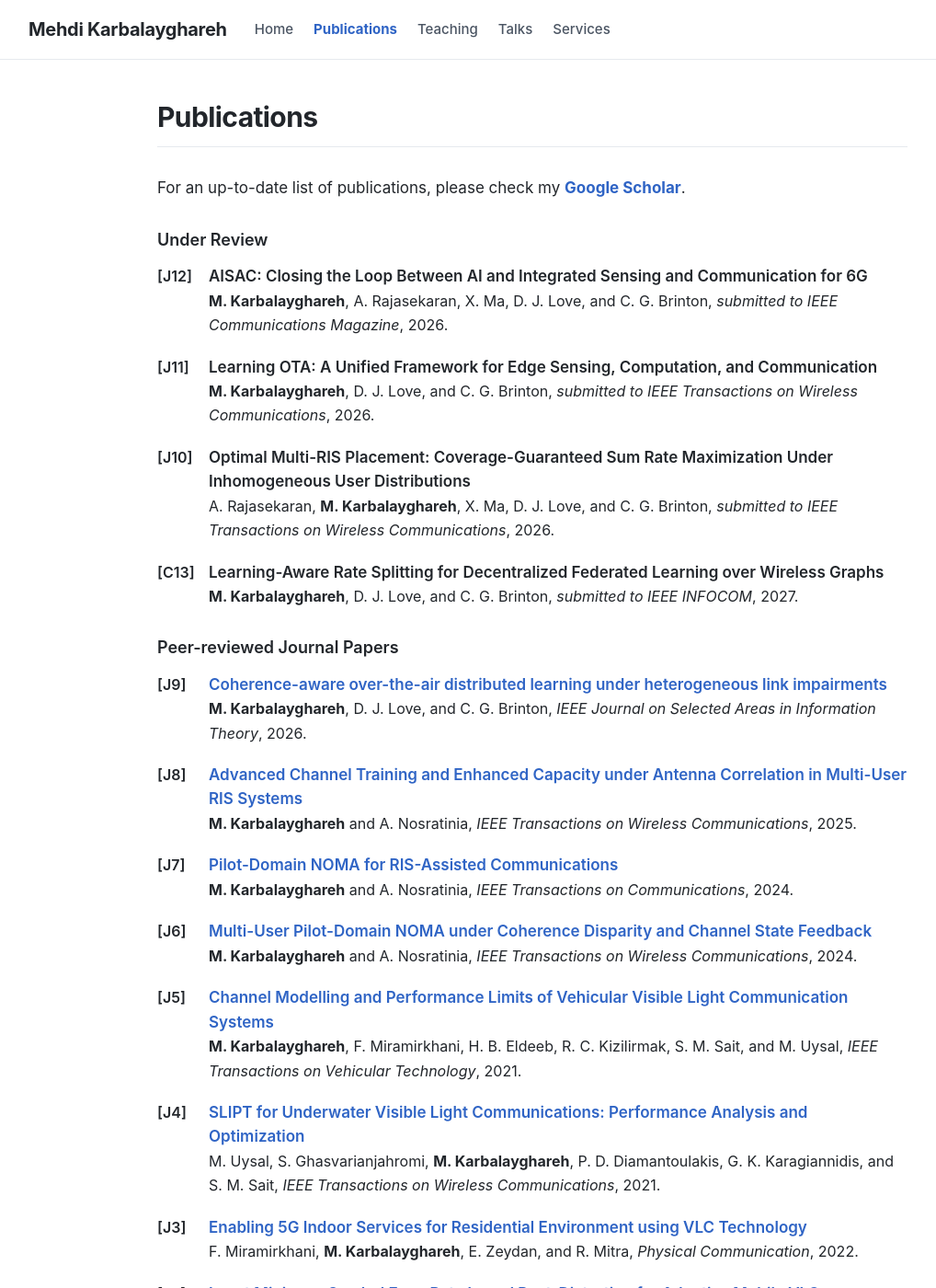
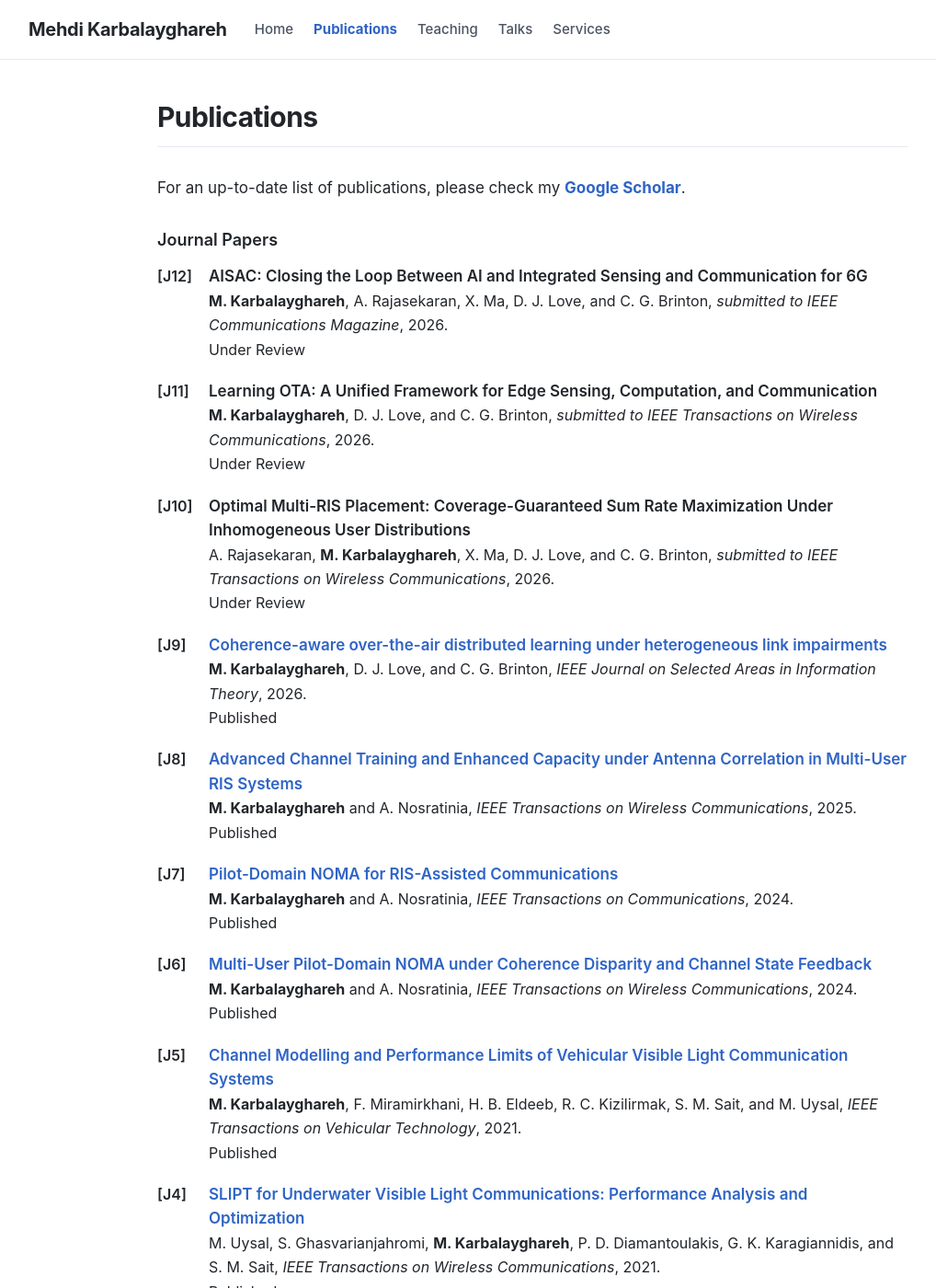
Before and after one commit to mkarbalaygh/mkarbalaygh.github.io, a Jekyll site: the page built from _pages/publications.md, in a window 1280 px wide and 1400 px high. Shown: the whole window at 92% size, without its empty margins (61-1079 px from the left). Built offline with Jekyll 4.4.1, drawn with Linux system fonts in a browser that asks for light colours; comment, search, counter and statistics services are not loaded; some of the changed text lies outside the part shown.

Commit message:
Merge under-review papers into journal and conference lists

```diff
--- a/_pages/publications.md
+++ b/_pages/publications.md
@@ -12,90 +12,111 @@ permalink: /publications/
     <strong><a href="https://scholar.google.com/citations?hl=en&amp;user=DRw2sL8AAAAJ&amp;view_op=list_works&amp;sortby=pubdate" target="_blank">Google Scholar</a></strong>.
   </p>
 
-  <h3 class="pub-subheading">Under Review</h3>
+  <h3 class="pub-subheading">Journal Papers</h3>
   <ul class="pub-list">
     <li class="pub-entry"><span class="pub-id">[J12]</span><span class="pub-title pub-title--unlinked">AISAC: Closing the Loop Between AI and Integrated Sensing and Communication for 6G</span><br>
       <strong>M. Karbalayghareh</strong>, A. Rajasekaran, X. Ma, D. J. Love, and C. G. Brinton, <em>submitted to IEEE Communications Magazine</em>, 2026.
+      <br><span class="pub-status pub-status--under-review">Under Review</span>
     </li>
     <li class="pub-entry"><span class="pub-id">[J11]</span><span class="pub-title pub-title--unlinked">Learning OTA: A Unified Framework for Edge Sensing, Computation, and Communication</span><br>
       <strong>M. Karbalayghareh</strong>, D. J. Love, and C. G. Brinton, <em>submitted to IEEE Transactions on Wireless Communications</em>, 2026.
+      <br><span class="pub-status pub-status--under-review">Under Review</span>
     </li>
     <li class="pub-entry"><span class="pub-id">[J10]</span><span class="pub-title pub-title--unlinked">Optimal Multi-RIS Placement: Coverage-Guaranteed Sum Rate Maximization Under Inhomogeneous User Distributions</span><br>
       A. Rajasekaran, <strong>M. Karbalayghareh</strong>, X. Ma, D. J. Love, and C. G. Brinton, <em>submitted to IEEE Transactions on Wireless Communications</em>, 2026.
+      <br><span class="pub-status pub-status--under-review">Under Review</span>
     </li>
-    <li class="pub-entry"><span class="pub-id">[C13]</span><span class="pub-title pub-title--unlinked">Learning-Aware Rate Splitting for Decentralized Federated Learning over Wireless Graphs</span><br>
-      <strong>M. Karbalayghareh</strong>, D. J. Love, and C. G. Brinton, <em>submitted to IEEE INFOCOM</em>, 2027.
+    <li class="pub-entry"><span class="pub-id">[J9]</span><a class="pub-title" href="https://scholar.google.com/scholar?hl=en&amp;q=Coherence-aware%20over-the-air%20distributed%20learning%20under%20heterogeneous%20link%20impairments" target="_blank" rel="noopener noreferrer" title="Find this paper on Google Scholar">Coherence-aware over-the-air distributed learning under heterogeneous link impairments</a><br>
+      <strong>M. Karbalayghareh</strong>, D. J. Love, and C. G. Brinton, <em>IEEE Journal on Selected Areas in Information Theory</em>, 2026.
+      <br><span class="pub-status pub-status--published">Published</span>
+    </li>
+    <li class="pub-entry"><span class="pub-id">[J8]</span><a class="pub-title" href="https://scholar.google.com/scholar?hl=en&amp;q=Advanced%20Channel%20Training%20and%20Enhanced%20Capacity%20under%20Antenna%20Correlation%20in%20Multi-User%20RIS%20Systems" target="_blank" rel="noopener noreferrer" title="Find this paper on Google Scholar">Advanced Channel Training and Enhanced Capacity under Antenna Correlation in Multi-User RIS Systems</a><br>
+      <strong>M. Karbalayghareh</strong> and A. Nosratinia, <em>IEEE Transactions on Wireless Communications</em>, 2025.
+      <br><span class="pub-status pub-status--published">Published</span>
+    </li>
+    <li class="pub-entry"><span class="pub-id">[J7]</span><a class="pub-title" href="https://scholar.google.com/scholar?hl=en&amp;q=Pilot-Domain%20NOMA%20for%20RIS-Assisted%20Communications" target="_blank" rel="noopener noreferrer" title="Find this paper on Google Scholar">Pilot-Domain NOMA for RIS-Assisted Communications</a><br>
+      <strong>M. Karbalayghareh</strong> and A. Nosratinia, <em>IEEE Transactions on Communications</em>, 2024.
+      <br><span class="pub-status pub-status--published">Published</span>
+    </li>
+    <li class="pub-entry"><span class="pub-id">[J6]</span><a class="pub-title" href="https://scholar.google.com/scholar?hl=en&amp;q=Multi-User%20Pilot-Domain%20NOMA%20under%20Coherence%20Disparity%20and%20Channel%20State%20Feedback" target="_blank" rel="noopener noreferrer" title="Find this paper on Google Scholar">Multi-User Pilot-Domain NOMA under Coherence Disparity and Channel State Feedback</a><br>
+      <strong>M. Karbalayghareh</strong> and A. Nosratinia, <em>IEEE Transactions on Wireless Communications</em>, 2024.
+      <br><span class="pub-status pub-status--published">Published</span>
+    </li>
+    <li class="pub-entry"><span class="pub-id">[J5]</span><a class="pub-title" href="https://scholar.google.com/scholar?hl=en&amp;q=Channel%20Modelling%20and%20Performance%20Limits%20of%20Vehicular%20Visible%20Light%20Communication%20Systems" target="_blank" rel="noopener noreferrer" title="Find this paper on Google Scholar">Channel Modelling and Performance Limits of Vehicular Visible Light Communication Systems</a><br>
+      <strong>M. Karbalayghareh</strong>, F. Miramirkhani, H. B. Eldeeb, R. C. Kizilirmak, S. M. Sait, and M. Uysal, <em>IEEE Transactions on Vehicular Technology</em>, 2021.
+      <br><span class="pub-status pub-status--published">Published</span>
+    </li>
+    <li class="pub-entry"><span class="pub-id">[J4]</span><a class="pub-title" href="https://scholar.google.com/scholar?hl=en&amp;q=SLIPT%20for%20Underwater%20Visible%20Light%20Communications%3A%20Performance%20Analysis%20and%20Optimization" target="_blank" rel="noopener noreferrer" title="Find this paper on Google Scholar">SLIPT for Underwater Visible Light Communications: Performance Analysis and Optimization</a><br>
+      M. Uysal, S. Ghasvarianjahromi, <strong>M. Karbalayghareh</strong>, P. D. Diamantoulakis, G. K. Karagiannidis, and S. M. Sait, <em>IEEE Transactions on Wireless Communications</em>, 2021.
+      <br><span class="pub-status pub-status--published">Published</span>
+    </li>
+    <li class="pub-entry"><span class="pub-id">[J3]</span><a class="pub-title" href="https://scholar.google.com/scholar?hl=en&amp;q=Enabling%205G%20Indoor%20Services%20for%20Residential%20Environment%20using%20VLC%20Technology" target="_blank" rel="noopener noreferrer" title="Find this paper on Google Scholar">Enabling 5G Indoor Services for Residential Environment using VLC Technology</a><br>
+      F. Miramirkhani, <strong>M. Karbalayghareh</strong>, E. Zeydan, and R. Mitra, <em>Physical Communication</em>, 2022.
+      <br><span class="pub-status pub-status--published">Published</span>
+    </li>
+    <li class="pub-entry"><span class="pub-id">[J2]</span><a class="pub-title" href="https://scholar.google.com/scholar?hl=en&amp;q=Least%20Minimum%20Symbol%20Error%20Rate%20based%20Post-Distortion%20for%20Adaptive%20Mobile%20VLC%20Transmission%20with%20Receiver%20Selection" target="_blank" rel="noopener noreferrer" title="Find this paper on Google Scholar">Least Minimum Symbol Error Rate based Post-Distortion for Adaptive Mobile VLC Transmission with Receiver Selection</a><br>
+      F. Miramirkhani, <strong>M. Karbalayghareh</strong>, and R. Mitra, <em>Physical Communication</em>, 2022.
+      <br><span class="pub-status pub-status--published">Published</span>
+    </li>
+    <li class="pub-entry"><span class="pub-id">[J1]</span><a class="pub-title" href="https://scholar.google.com/scholar?hl=en&amp;q=Effect%20of%20Scattering%20Phase%20Function%20on%20Underwater%20Visible%20Light%20Communication%20Channel%20Models" target="_blank" rel="noopener noreferrer" title="Find this paper on Google Scholar">Effect of Scattering Phase Function on Underwater Visible Light Communication Channel Models</a><br>
+      F. Miramirkhani, <strong>M. Karbalayghareh</strong>, and M. Uysal, <em>Physical Communication</em>, 2021.
+      <br><span class="pub-status pub-status--published">Published</span>
     </li>
   </ul>
 
-  <h3 class="pub-subheading">Peer-reviewed Journal Papers</h3>
+  <h3 class="pub-subheading">Conference Papers</h3>
   <ul class="pub-list">
-    <li class="pub-entry"><span class="pub-id">[J9]</span><a class="pub-title" href="https://scholar.google.com/scholar?hl=en&amp;q=Coherence-aware%20over-the-air%20distributed%20learning%20under%20heterogeneous%20link%20impairments" target="_blank" rel="noopener noreferrer" title="Find this paper on Google Scholar">Coherence-aware over-the-air distributed learning under heterogeneous link impairments</a><br>
-      <strong>M. Karbalayghareh</strong>, D. J. Love, and C. G. Brinton, <em>IEEE Journal on Selected Areas in Information Theory</em>, 2026.
+    <li class="pub-entry"><span class="pub-id">[C13]</span><span class="pub-title pub-title--unlinked">Learning-Aware Rate Splitting for Decentralized Federated Learning over Wireless Graphs</span><br>
+      <strong>M. Karbalayghareh</strong>, D. J. Love, and C. G. Brinton, <em>submitted to IEEE INFOCOM</em>, 2027.
+      <br><span class="pub-status pub-status--under-review">Under Review</span>
     </li>
-    <li class="pub-entry"><span class="pub-id">[J8]</span><a class="pub-title" href="https://scholar.google.com/scholar?hl=en&amp;q=Advanced%20Channel%20Training%20and%20Enhanced%20Capacity%20under%20Antenna%20Correlation%20in%20Multi-User%20RIS%20Systems" target="_blank" rel="noopener noreferrer" title="Find this paper on Google Scholar">Advanced Channel Training and Enhanced Capacity under Antenna Correlation in Multi-User RIS Systems</a><br>
-      <strong>M. Karbalayghareh</strong> and A. Nosratinia, <em>IEEE Transactions on Wireless Communications</em>, 2025.
-    </li>
-    <li class="pub-entry"><span class="pub-id">[J7]</span><a class="pub-title" href="https://scholar.google.com/scholar?hl=en&amp;q=Pilot-Domain%20NOMA%20for%20RIS-Assisted%20Communications" target="_blank" rel="noopener noreferrer" title="Find this paper on Google Scholar">Pilot-Domain NOMA for RIS-Assisted Communications</a><br>
-      <strong>M. Karbalayghareh</strong> and A. Nosratinia, <em>IEEE Transactions on Communications</em>, 2024.
-    </li>
-    <li class="pub-entry"><span class="pub-id">[J6]</span><a class="pub-title" href="https://scholar.google.com/scholar?hl=en&amp;q=Multi-User%20Pilot-Domain%20NOMA%20under%20Coherence%20Disparity%20and%20Channel%20State%20Feedback" target="_blank" rel="noopener noreferrer" title="Find this paper on Google Scholar">Multi-User Pilot-Domain NOMA under Coherence Disparity and Channel State Feedback</a><br>
-      <strong>M. Karbalayghareh</strong> and A. Nosratinia, <em>IEEE Transactions on Wireless Communications</em>, 2024.
-    </li>
-    <li class="pub-entry"><span class="pub-id">[J5]</span><a class="pub-title" href="https://scholar.google.com/scholar?hl=en&amp;q=Channel%20Modelling%20and%20Performance%20Limits%20of%20Vehicular%20Visible%20Light%20Communication%20Systems" target="_blank" rel="noopener noreferrer" title="Find this paper on Google Scholar">Channel Modelling and Performance Limits of Vehicular Visible Light Communication Systems</a><br>
-      <strong>M. Karbalayghareh</strong>, F. Miramirkhani, H. B. Eldeeb, R. C. Kizilirmak, S. M. Sait, and M. Uysal, <em>IEEE Transactions on Vehicular Technology</em>, 2021.
-    </li>
-    <li class="pub-entry"><span class="pub-id">[J4]</span><a class="pub-title" href="https://scholar.google.com/scholar?hl=en&amp;q=SLIPT%20for%20Underwater%20Visible%20Light%20Communications%3A%20Performance%20Analysis%20and%20Optimization" target="_blank" rel="noopener noreferrer" title="Find this paper on Google Scholar">SLIPT for Underwater Visible Light Communications: Performance Analysis and Optimization</a><br>
-      M. Uysal, S. Ghasvarianjahromi, <strong>M. Karbalayghareh</strong>, P. D. Diamantoulakis, G. K. Karagiannidis, and S. M. Sait, <em>IEEE Transactions on Wireless Communications</em>, 2021.
-    </li>
-    <li class="pub-entry"><span class="pub-id">[J3]</span><a class="pub-title" href="https://scholar.google.com/scholar?hl=en&amp;q=Enabling%205G%20Indoor%20Services%20for%20Residential%20Environment%20using%20VLC%20Technology" target="_blank" rel="noopener noreferrer" title="Find this paper on Google Scholar">Enabling 5G Indoor Services for Residential Environment using VLC Technology</a><br>
-      F. Miramirkhani, <strong>M. Karbalayghareh</strong>, E. Zeydan, and R. Mitra, <em>Physical Communication</em>, 2022.
-    </li>
-    <li class="pub-entry"><span class="pub-id">[J2]</span><a class="pub-title" href="https://scholar.google.com/scholar?hl=en&amp;q=Least%20Minimum%20Symbol%20Error%20Rate%20based%20Post-Distortion%20for%20Adaptive%20Mobile%20VLC%20Transmission%20with%20Receiver%20Selection" target="_blank" rel="noopener noreferrer" title="Find this paper on Google Scholar">Least Minimum Symbol Error Rate based Post-Distortion for Adaptive Mobile VLC Transmission with Receiver Selection</a><br>
-      F. Miramirkhani, <strong>M. Karbalayghareh</strong>, and R. Mitra, <em>Physical Communication</em>, 2022.
-    </li>
-    <li class="pub-entry"><span class="pub-id">[J1]</span><a class="pub-title" href="https://scholar.google.com/scholar?hl=en&amp;q=Effect%20of%20Scattering%20Phase%20Function%20on%20Underwater%20Visible%20Light%20Communication%20Channel%20Models" target="_blank" rel="noopener noreferrer" title="Find this paper on Google Scholar">Effect of Scattering Phase Function on Underwater Visible Light Communication Channel Models</a><br>
-      F. Miramirkhani, <strong>M. Karbalayghareh</strong>, and M. Uysal, <em>Physical Communication</em>, 2021.
-    </li>
-  </ul>
-
-  <h3 class="pub-subheading">Peer-reviewed Conference Papers</h3>
-  <ul class="pub-list">
     <li class="pub-entry"><span class="pub-id">[C12]</span><a class="pub-title" href="https://arxiv.org/abs/2607.18649" target="_blank" rel="noopener noreferrer">Distributed Edge Learning under Imperfect Data Sensing</a><br>
       <strong>M. Karbalayghareh</strong>, D. J. Love, and C. G. Brinton, <em>accepted for publication in IEEE ITW</em>, 2026.
+      <br><span class="pub-status pub-status--accepted">Accepted</span>
     </li>
     <li class="pub-entry"><span class="pub-id">[C11]</span><a class="pub-title" href="https://ieeexplore.ieee.org/abstract/document/11571334" target="_blank" rel="noopener noreferrer">Coherence-Aware Distributed Learning under Heterogeneous Downlink Impairments</a><br>
       <strong>M. Karbalayghareh</strong>, D. J. Love, and C. G. Brinton, <em>IEEE INFOCOM</em>, 2026.
+      <br><span class="pub-status pub-status--published">Published</span>
     </li>
     <li class="pub-entry"><span class="pub-id">[C10]</span><a class="pub-title" href="https://scholar.google.com/scholar?hl=en&amp;q=Optimal%20RIS%20Placement%20in%20Multi-User%20MISO%20Systems%20with%20User%20Randomness" target="_blank" rel="noopener noreferrer" title="Find this paper on Google Scholar">Optimal RIS Placement in Multi-User MISO Systems with User Randomness</a><br>
       A. Rajasekaran, <strong>M. Karbalayghareh</strong>, X. Ma, D. J. Love, and C. G. Brinton, <em>IEEE WiOpt</em>, 2026.
+      <br><span class="pub-status pub-status--published">Published</span>
     </li>
     <li class="pub-entry"><span class="pub-id">[C9]</span><a class="pub-title" href="https://scholar.google.com/scholar?hl=en&amp;q=Pilot-Domain%20NOMA%20for%20Multi-User%20RIS-Assisted%20Communications" target="_blank" rel="noopener noreferrer" title="Find this paper on Google Scholar">Pilot-Domain NOMA for Multi-User RIS-Assisted Communications</a><br>
       <strong>M. Karbalayghareh</strong> and A. Nosratinia, <em>IEEE ICC</em>, 2024.
+      <br><span class="pub-status pub-status--published">Published</span>
     </li>
     <li class="pub-entry"><span class="pub-id">[C8]</span><a class="pub-title" href="https://scholar.google.com/scholar?hl=en&amp;q=RIS-Assisted%20Downlink%20Transmission%20under%20Unequal%20Coherence%20Intervals%20and%20CSI%20Feedback" target="_blank" rel="noopener noreferrer" title="Find this paper on Google Scholar">RIS-Assisted Downlink Transmission under Unequal Coherence Intervals and CSI Feedback</a><br>
       <strong>M. Karbalayghareh</strong> and A. Nosratinia, <em>IEEE PIMRC</em>, 2023.
+      <br><span class="pub-status pub-status--published">Published</span>
     </li>
     <li class="pub-entry"><span class="pub-id">[C7]</span><a class="pub-title" href="https://scholar.google.com/scholar?hl=en&amp;q=Interaction%20of%20Pilot%20Reuse%20and%20Channel%20State%20Feedback%20under%20Coherence%20Disparity" target="_blank" rel="noopener noreferrer" title="Find this paper on Google Scholar">Interaction of Pilot Reuse and Channel State Feedback under Coherence Disparity</a><br>
       <strong>M. Karbalayghareh</strong> and A. Nosratinia, <em>IEEE ITW</em>, 2022.
+      <br><span class="pub-status pub-status--published">Published</span>
     </li>
     <li class="pub-entry"><span class="pub-id">[C6]</span><a class="pub-title" href="https://scholar.google.com/scholar?hl=en&amp;q=Vehicular%20Visible%20Light%20Communications%20with%20SPAD%20Receivers" target="_blank" rel="noopener noreferrer" title="Find this paper on Google Scholar">Vehicular Visible Light Communications with SPAD Receivers</a><br>
       <strong>M. Karbalayghareh</strong>, F. Miramirkhani, M. Safari, and M. Uysal, <em>IEEE WCNC</em>, 2019.
+      <br><span class="pub-status pub-status--published">Published</span>
     </li>
     <li class="pub-entry"><span class="pub-id">[C5]</span><a class="pub-title" href="https://scholar.google.com/scholar?hl=en&amp;q=Simultaneous%20Lightwave%20Information%20and%20Power%20Transfer%20in%20Underwater%20Visible%20Light%20Communications" target="_blank" rel="noopener noreferrer" title="Find this paper on Google Scholar">Simultaneous Lightwave Information and Power Transfer in Underwater Visible Light Communications</a><br>
       S. Ghasvarianjahromi, <strong>M. Karbalayghareh</strong>, P. D. Diamantoulakis, G. K. Karagiannidis, and M. Uysal, <em>IEEE PIMRC</em>, 2019.
+      <br><span class="pub-status pub-status--published">Published</span>
     </li>
     <li class="pub-entry"><span class="pub-id">[C4]</span><a class="pub-title" href="https://scholar.google.com/scholar?hl=en&amp;q=Resource%20Allocation%20for%20Downlink%20OFDMA%20in%20Underwater%20Visible%20Light%20Communications" target="_blank" rel="noopener noreferrer" title="Find this paper on Google Scholar">Resource Allocation for Downlink OFDMA in Underwater Visible Light Communications</a><br>
       M. Elamassie, <strong>M. Karbalayghareh</strong>, F. Miramirkhani, M. Uysal, M. Abdallah, and K. Qaraqe, <em>IEEE BlackSeaCom</em>, 2019.
+      <br><span class="pub-status pub-status--published">Published</span>
     </li>
     <li class="pub-entry"><span class="pub-id">[C3]</span><a class="pub-title" href="https://scholar.google.com/scholar?hl=en&amp;q=Comparative%20Performance%20Evaluation%20of%20VLC%2C%20LTE%20and%20WLAN%20Technologies%20in%20Indoor%20Environments" target="_blank" rel="noopener noreferrer" title="Find this paper on Google Scholar">Comparative Performance Evaluation of VLC, LTE and WLAN Technologies in Indoor Environments</a><br>
       A. Zeshan, <strong>M. Karbalayghareh</strong>, F. Miramirkhani, M. Uysal, and T. Baykas, <em>IEEE BlackSeaCom</em>, 2021.
+      <br><span class="pub-status pub-status--published">Published</span>
     </li>
     <li class="pub-entry"><span class="pub-id">[C2]</span><a class="pub-title" href="https://scholar.google.com/scholar?hl=en&amp;q=Adaptive%20DCO-OFDM%20for%20Underwater%20Visible%20Light%20Communications" target="_blank" rel="noopener noreferrer" title="Find this paper on Google Scholar">Adaptive DCO-OFDM for Underwater Visible Light Communications</a><br>
       M. Elamassie, <strong>M. Karbalayghareh</strong>, F. Miramirkhani, and M. Uysal, <em>IEEE SIU</em>, 2019.
+      <br><span class="pub-status pub-status--published">Published</span>
     </li>
     <li class="pub-entry"><span class="pub-id">[C1]</span><a class="pub-title" href="https://scholar.google.com/scholar?hl=en&amp;q=Effect%20of%20Fog%20and%20Rain%20on%20the%20Performance%20of%20Vehicular%20Visible%20Light%20Communications" target="_blank" rel="noopener noreferrer" title="Find this paper on Google Scholar">Effect of Fog and Rain on the Performance of Vehicular Visible Light Communications</a><br>
       M. Elamassie, <strong>M. Karbalayghareh</strong>, F. Miramirkhani, R. C. Kizilirmak, and M. Uysal, <em>IEEE VTC</em>, 2018.
+      <br><span class="pub-status pub-status--published">Published</span>
     </li>
   </ul>
 </div>
```
